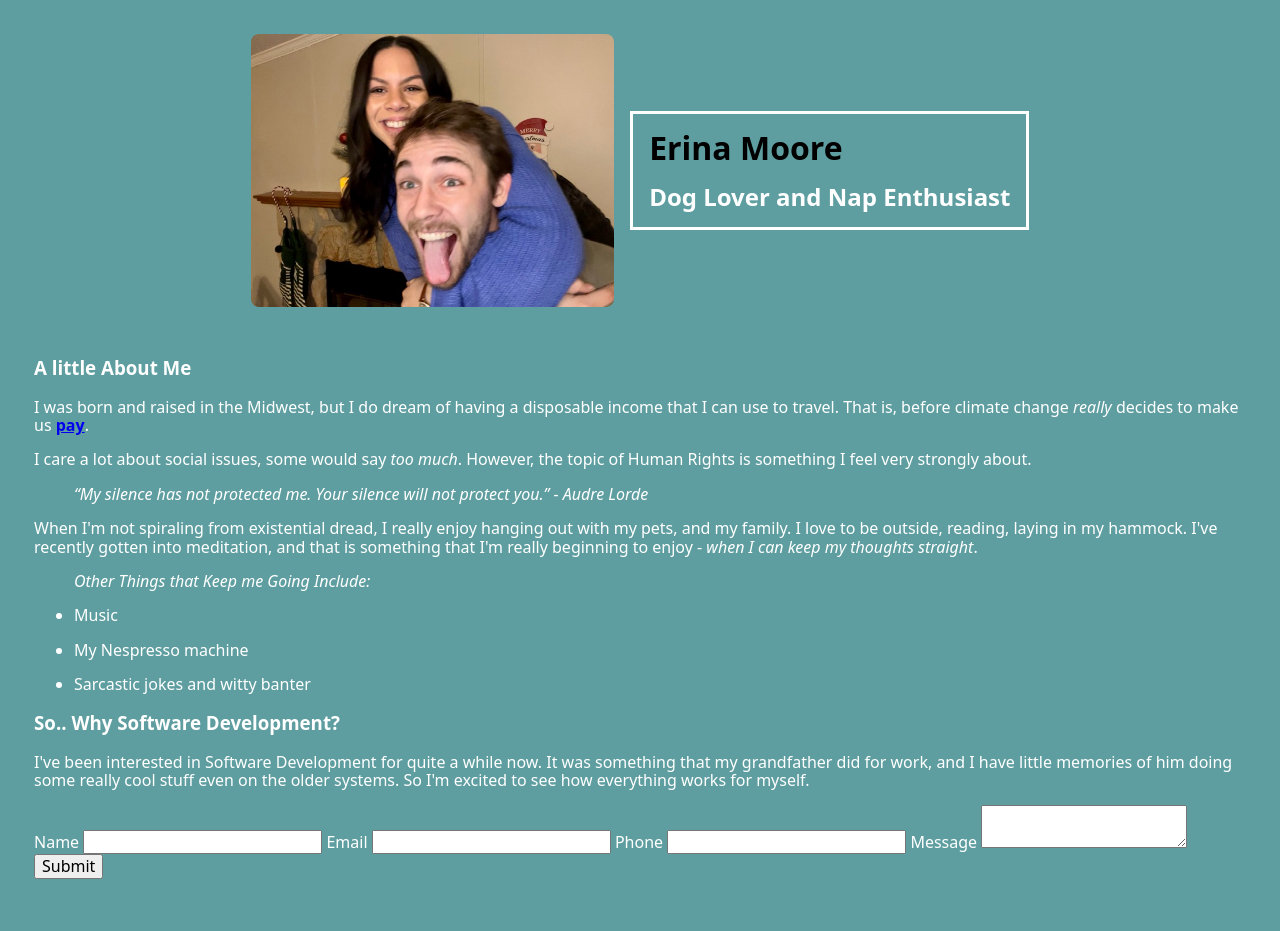
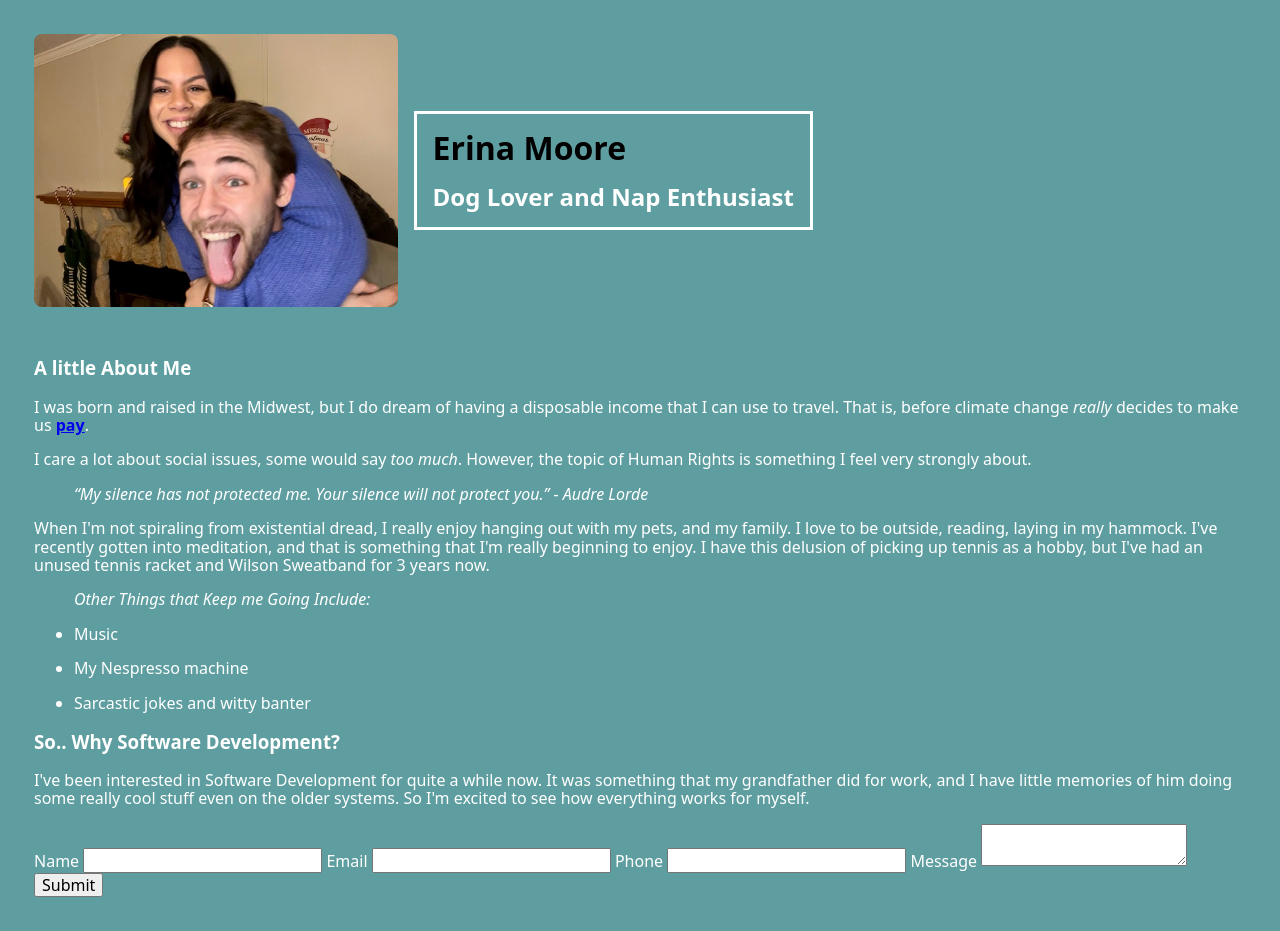
Before and after one commit to SWIC-177/html-css-skills-demo-emoore11, a website built with Vite: page index.html in a window 1280 px wide. Built offline with nearby package versions, Linux system fonts and the light colour scheme.

Commit message:
Adding changes to Bio paragraph

```diff
--- a/index.html
+++ b/index.html
@@ -8,13 +8,15 @@
     <link rel="stylesheet" href="./style.css" />
   </head>
   <body class="justify-center">
-    <header class="flex items-center justify-center">
+    <header class="flex items-center justify ">
 
       <img src="./images/xmasPic.jpg" alt="Couple taking goofy photo" />
+
       <div class="flex flex-col">
       <h1>Erina Moore</h1>
       <h2>Dog Lover and Nap Enthusiast</h2>
       </div>
+
     </header>
 
 
@@ -42,7 +44,7 @@
       <blockquote><em>“My silence has not protected me. Your silence will not protect you.”
         - Audre Lorde</em></blockquote>
 
-        When I'm not spiraling from existential dread, I really enjoy hanging out with my pets, and my family. I love to be outside, reading, laying in my hammock. I've recently gotten into meditation, and that is something that I'm really beginning to enjoy - <em>when I can keep my thoughts straight</em>.
+        When I'm not spiraling from existential dread, I really enjoy hanging out with my pets, and my family. I love to be outside, reading, laying in my hammock. I've recently gotten into meditation, and that is something that I'm really beginning to enjoy. I have this delusion of picking up tennis as a hobby, but I've had an unused tennis racket and Wilson Sweatband for 3 years now.
       </p>
 
       <ul><em>Other Things that Keep me Going Include:</em></ul>
```
